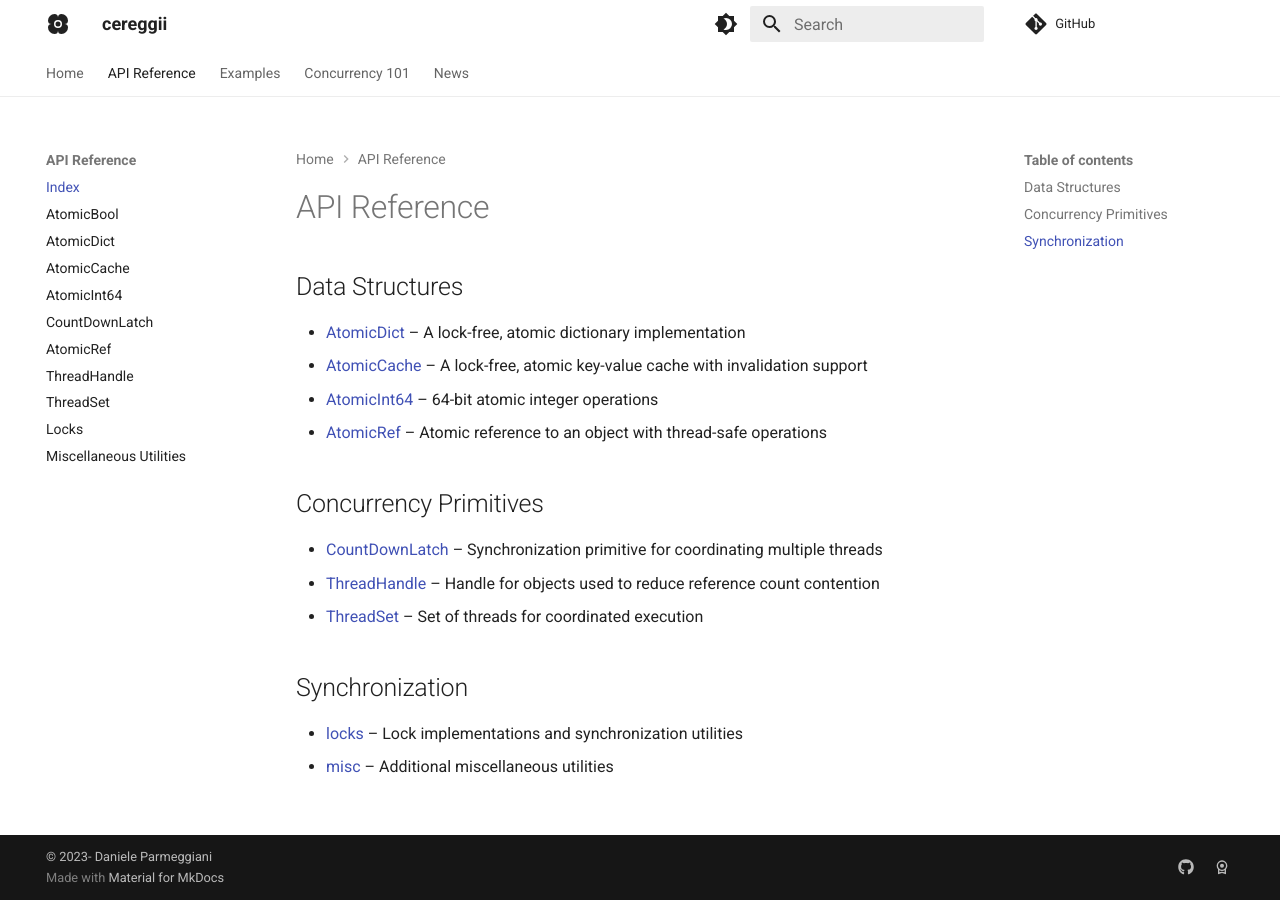
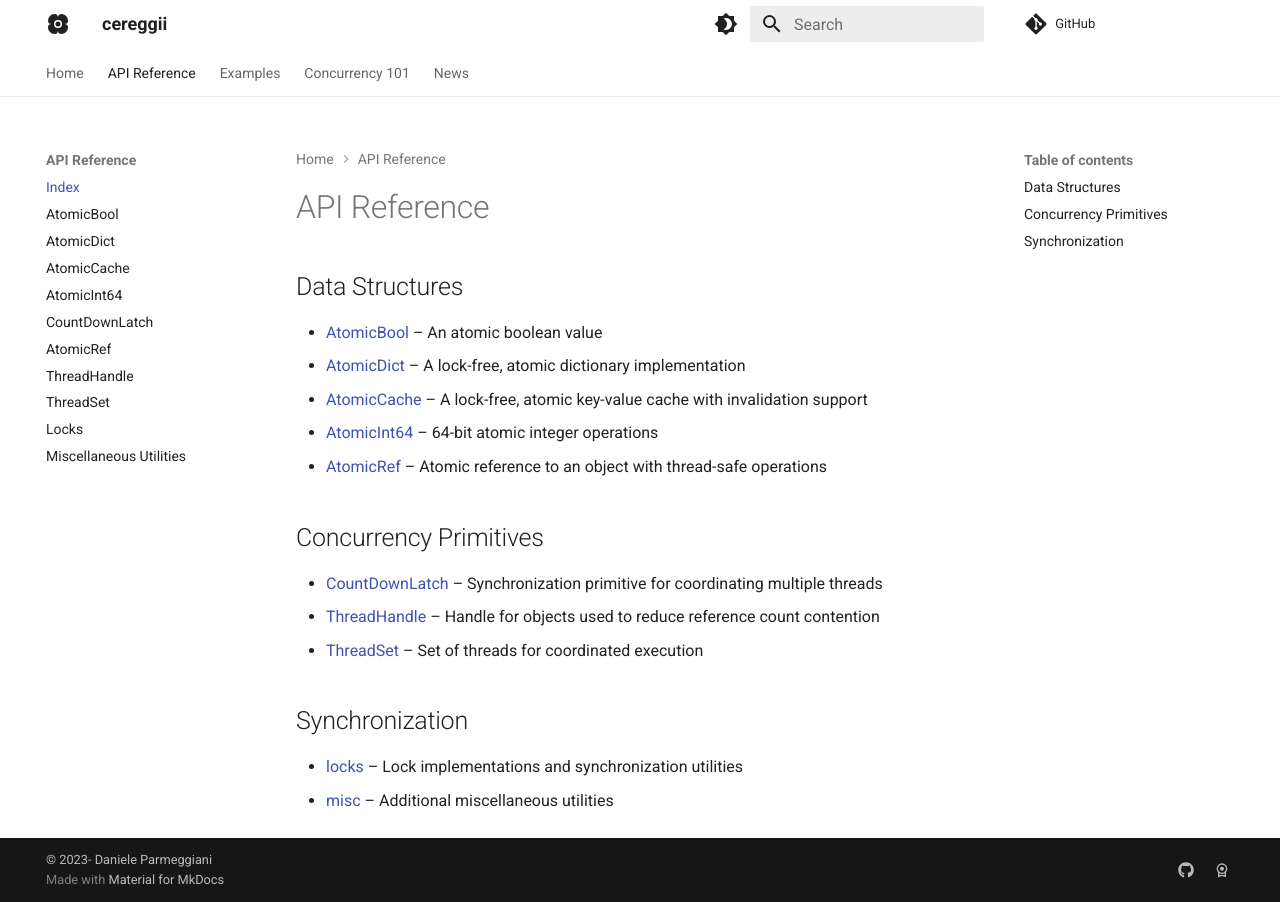
Before and after one commit to dpdani/cereggii, an MkDocs documentation site: the page built from docs/api/index.md, in a window 1280 px wide. Built offline with MkDocs 1.6.1 and Material for MkDocs 9.7.7, drawn with Linux system fonts in a browser that asks for light colours; plug-ins that fetch from the network failed and are left out; comment, search, counter and statistics services are not loaded; the version menu is left out.

Commit message:
add AtomicBool to API documentation

```diff
--- a/docs/api/index.md
+++ b/docs/api/index.md
@@ -2,6 +2,7 @@
 
 ## Data Structures
 
+- [AtomicBool](AtomicBool.md) – An atomic boolean value
 - [AtomicDict](AtomicDict.md) – A lock-free, atomic dictionary implementation
 - [AtomicCache](AtomicCache.md) – A lock-free, atomic key-value cache with invalidation support
 - [AtomicInt64](AtomicInt64.md) – 64-bit atomic integer operations
```
